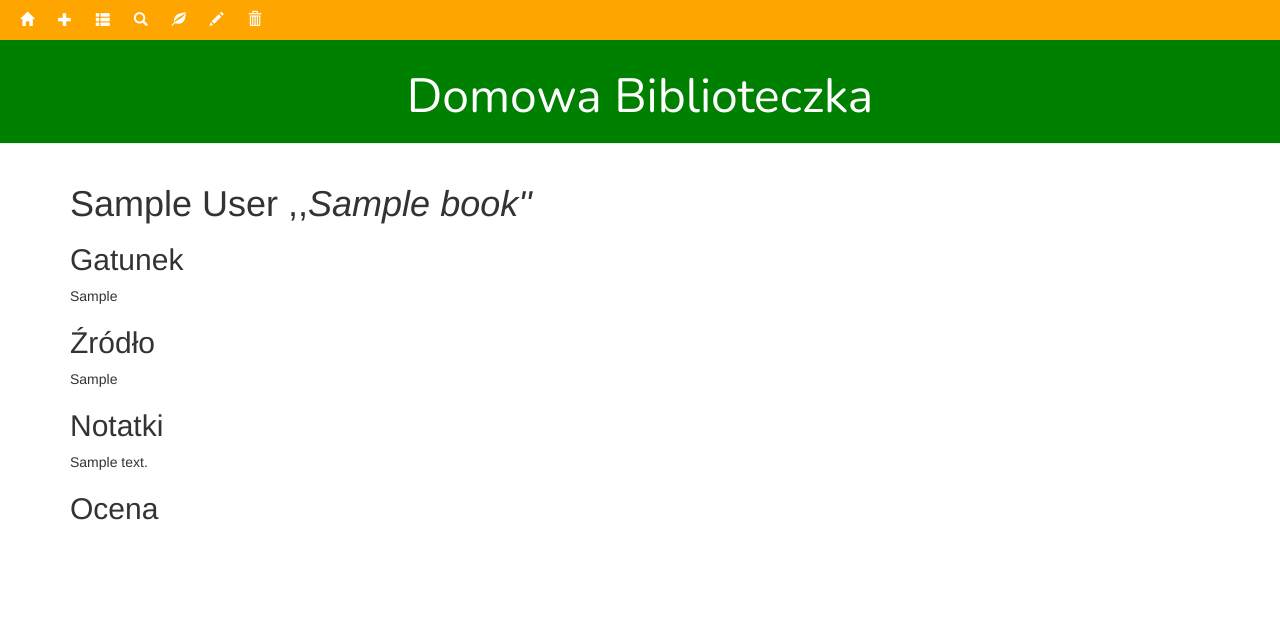
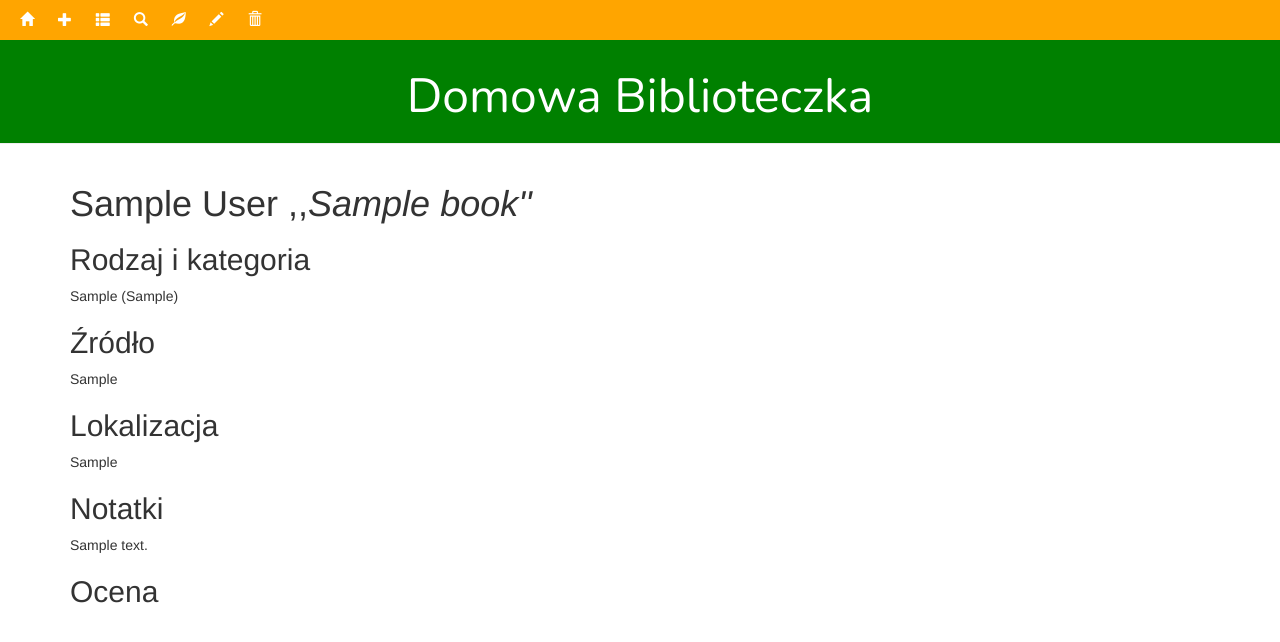
Before and after one commit to jot-em/bookcase, a Django app: a page that uses biblio/templates/biblio/book_details.html in a window 1280 px wide. Shown: the top 642 px of the page. Run offline with Django 3.2, Linux system fonts and the light colour scheme; tables that the repository leaves empty hold one stand-in row (values such as "Sample post"); some libraries are stand-ins or nearby versions.

Commit message:
Add new fields (location, category) to form

```diff
--- a/biblio/models.py
+++ b/biblio/models.py
@@ -5,7 +5,8 @@
 class Book(models.Model):
     author = models.CharField(max_length=200, verbose_name='Autor')
     title = models.CharField(max_length=200, verbose_name='Tytuł')
-    kind = models.CharField(max_length=200, verbose_name='Gatunek')
+    category = models.CharField(max_length=200, null=True, verbose_name='Kategoria')
+    kind = models.CharField(max_length=200, verbose_name='Rodzaj')
     location = models.CharField(max_length=200, null=True, verbose_name='Lokalizacja')
     created_date = models.DateTimeField(
             default=timezone.now, verbose_name='Data dodania')
--- a/biblio/templates/biblio/book_details.html
+++ b/biblio/templates/biblio/book_details.html
@@ -20,8 +20,8 @@
 
 		<h1 class="book-title">{{ book.author }} ,,<i>{{ book.title }}''</i></h1>
 
-		<h2>Gatunek</h2>
-		<p>{{ book.kind }}</p>
+		<h2>Rodzaj i kategoria</h2>
+		<p>{{ book.kind }} ({{ book.category }})</p>
 
 		<h2>Źródło</h2>
 		{% if book.source == "home" %}
@@ -65,6 +65,9 @@
 			{% endif %}
 		{% endif %}
 
+		<h2>Lokalizacja</h2>
+		<p>{{ book.location }}</p>
+
 		<h2>Notatki</h2>
 		<p>{{ book.notes }}</p>
 
--- a/biblio/views.py
+++ b/biblio/views.py
@@ -1,7 +1,7 @@
 from django.shortcuts import render, get_object_or_404, redirect
 from django.utils import timezone
 from django_tables2 import RequestConfig
-from .models import Book
+from .models import Book, BookKind
 from .tables import BookTable
 from .forms import *
 from .helpers import *
@@ -40,6 +40,7 @@
 	if request.method == "POST":
 		form = BookForm(request.POST, instance=book)
 		if form.is_valid():
+			book.category = BookKind.objects.filter(name=book.kind).get().category
 			book = form.save(commit=False)
 			book.created_date = timezone.now()
 			book.save()
@@ -65,7 +66,9 @@
 	if request.method == "GET":
 		search_author_query = request.GET.get('author')
 		search_title_query = request.GET.get('title')
+		search_category_query = request.GET.get('category')
 		search_kind_query = request.GET.get('kind')
+		search_location_query = request.GET.get('location')
 		search_source_query = request.GET.get('source')
 		search_status_query = request.GET.get('status')
 		search_mark_query = request.GET.get('mark')
@@ -78,8 +81,14 @@
 		if search_title_query != '':
 			filters['title'] = search_title_query
 
+		if search_category_query != '':
+			filters['category'] = search_category_query
+
 		if search_kind_query != '':
 			filters['kind'] = search_kind_query
+
+		if search_location_query != '':
+			filters['location'] = search_location_query
 
 		if search_source_query != 'None':
 			filters['source'] = search_source_query
```
Also changed, not shown: biblio/forms.py (+5 -2 lines), biblio/migrations/0011_auto_20180203_1822.py (added).
